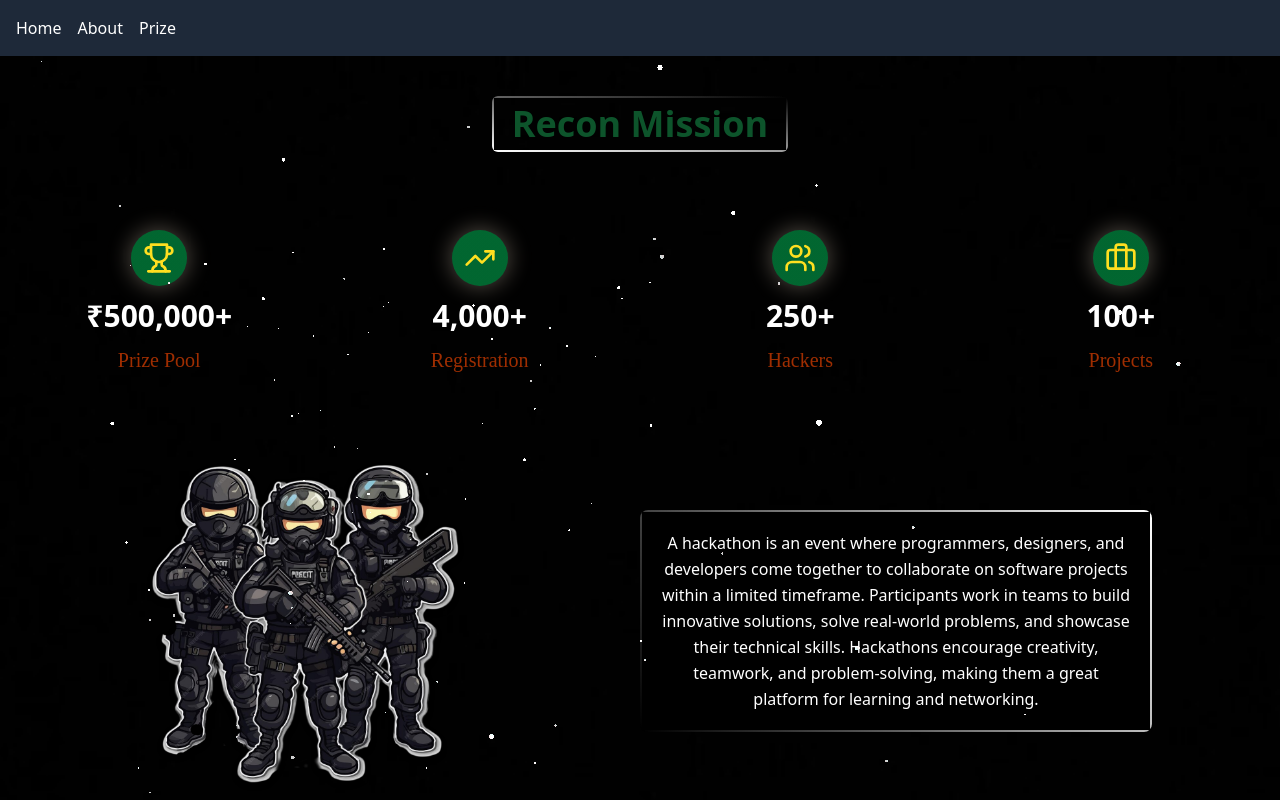
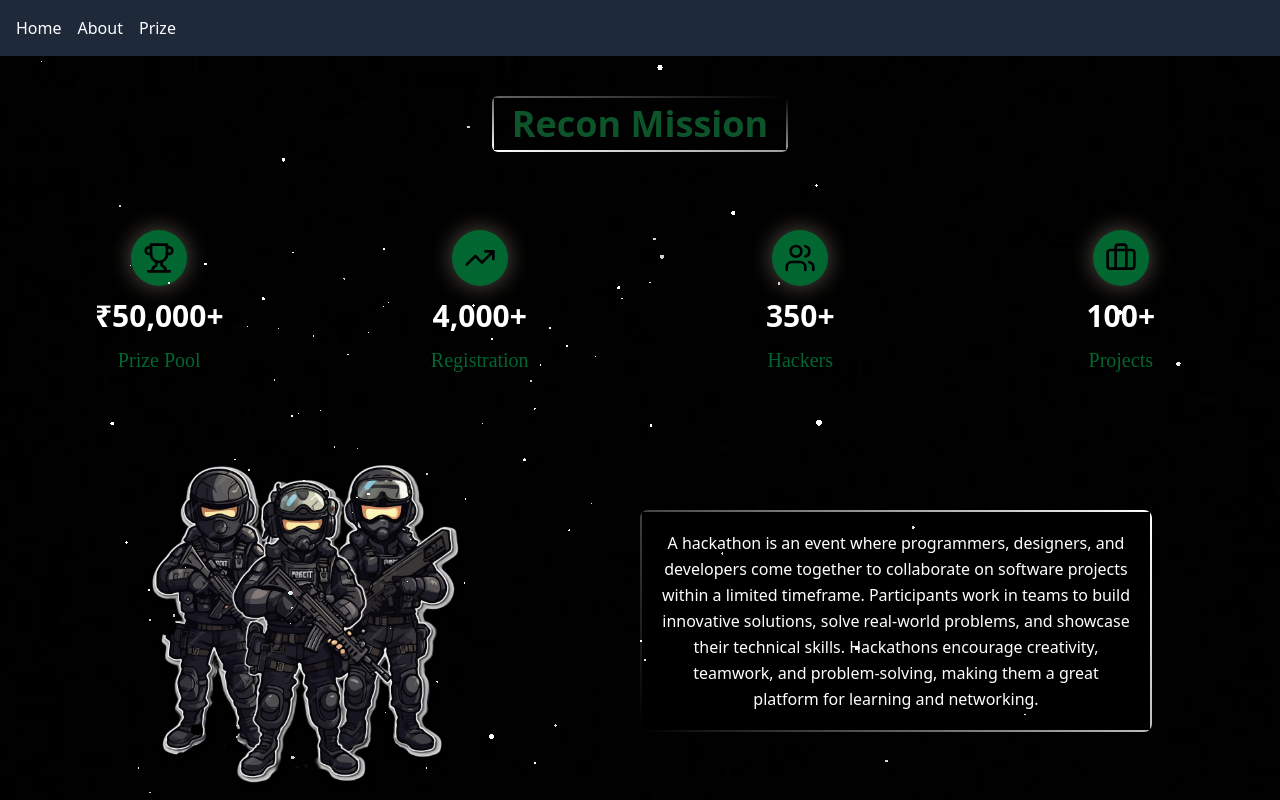
Before and after one commit to codetechie18/H4B-Main, a React (Vite) app: page /about in a window 1280 px wide. Built offline with nearby package versions, Linux system fonts and the light colour scheme.

Commit message:
about color change

```diff
--- a/src/Pages/About.jsx
+++ b/src/Pages/About.jsx
@@ -20,7 +20,7 @@ const StatCard = ({ icon: Icon, value, label, delay, isVisible }) => (
       <div className="relative">
         <div className="absolute inset-0 bg-orange-100 rounded-full blur-md opacity-20 animate-pulse" />
         <div className="relative bg-gradient-to-br from-green-800 to-green-800 p-3 rounded-full">
-          <Icon className="w-8 h-8 text-yellow-300" />
+          <Icon className="w-8 h-8 text-green-900300" />
         </div>
       </div>
       <p className="text-3xl font-bold text-white">
@@ -29,7 +29,7 @@ const StatCard = ({ icon: Icon, value, label, delay, isVisible }) => (
         {label.includes("") ? "+" : ""}
       </p>
       <p
-        className="text-orange-800 font-medium text-center text-xl"
+        className="text-green-800 font-medium text-center text-xl"
         style={{ fontFamily: "Pirata One, cursive" }}
       >
         {label}
@@ -89,9 +89,9 @@ const About = () => {
     const interval = animationDuration / steps;
 
     const targetStats = {
-      prizes: 500000,
+      prizes: 50000,
       registration: 4000,
-      hackers: 250,
+      hackers: 350,
       projects: 100,
     };
 
```
